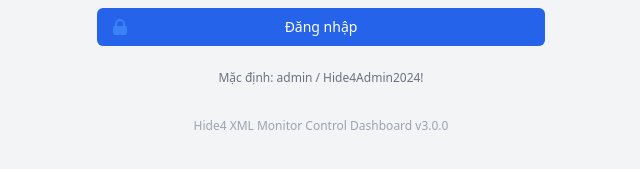
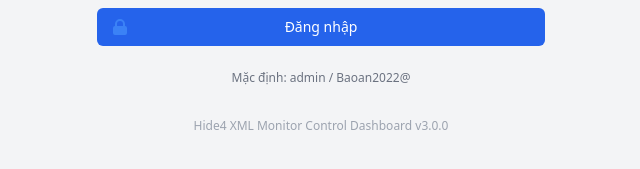
Before and after one commit to mrkent19999x/hide4-control-dashboard, a plain HTML site: page webapp/login.html in a window 1280 px wide. Shown: the part 463-632 px from the top of the page, 319-959 px from the left. Drawn offline with nearby package versions, Linux system fonts and the light colour scheme; no server answers; animation ran at ten frames a second.

Commit message:
CHANGE WEB DASHBOARD PASSWORD
 UPDATED:
- Changed password from 'Hide4Admin2024!' to 'Baoan2022@'
- Updated login.html help text
- Updated auth.js password configuration

 WEB DASHBOARD LOGIN:
- URL: https://hide4-control-dashboard.web.app/
- Username: admin
- Password: Baoan2022@

 SECURITY:
- Password meets all requirements
- 10 characters with letters, numbers, special chars
- Ready for production use

```diff
--- a/webapp/js/auth.js
+++ b/webapp/js/auth.js
@@ -3,7 +3,7 @@
 class SimpleAuth {
     constructor() {
         this.username = 'admin';
-        this.password = 'Hide4Admin2024!';
+        this.password = 'Baoan2022@';
         this.sessionKey = 'hide4_admin_session';
         this.sessionTimeout = 24 * 60 * 60 * 1000; // 24 hours in milliseconds
         this.isAuthenticated = false;
--- a/webapp/login.html
+++ b/webapp/login.html
@@ -101,7 +101,7 @@
       <!-- Help Text -->
       <div class="text-center">
         <p class="text-xs text-gray-500">
-          Mặc định: admin / Hide4Admin2024!
+          Mặc định: admin / Baoan2022@
         </p>
       </div>
     </form>
```
